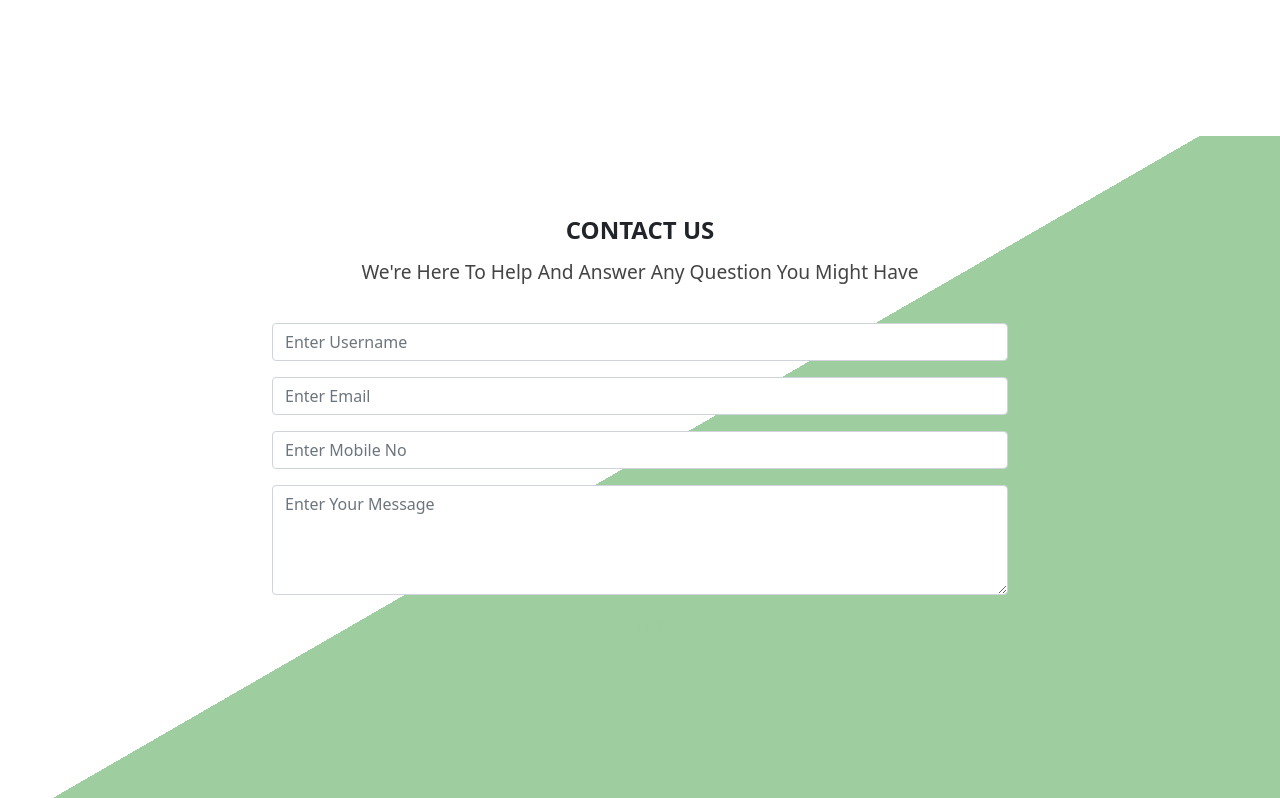
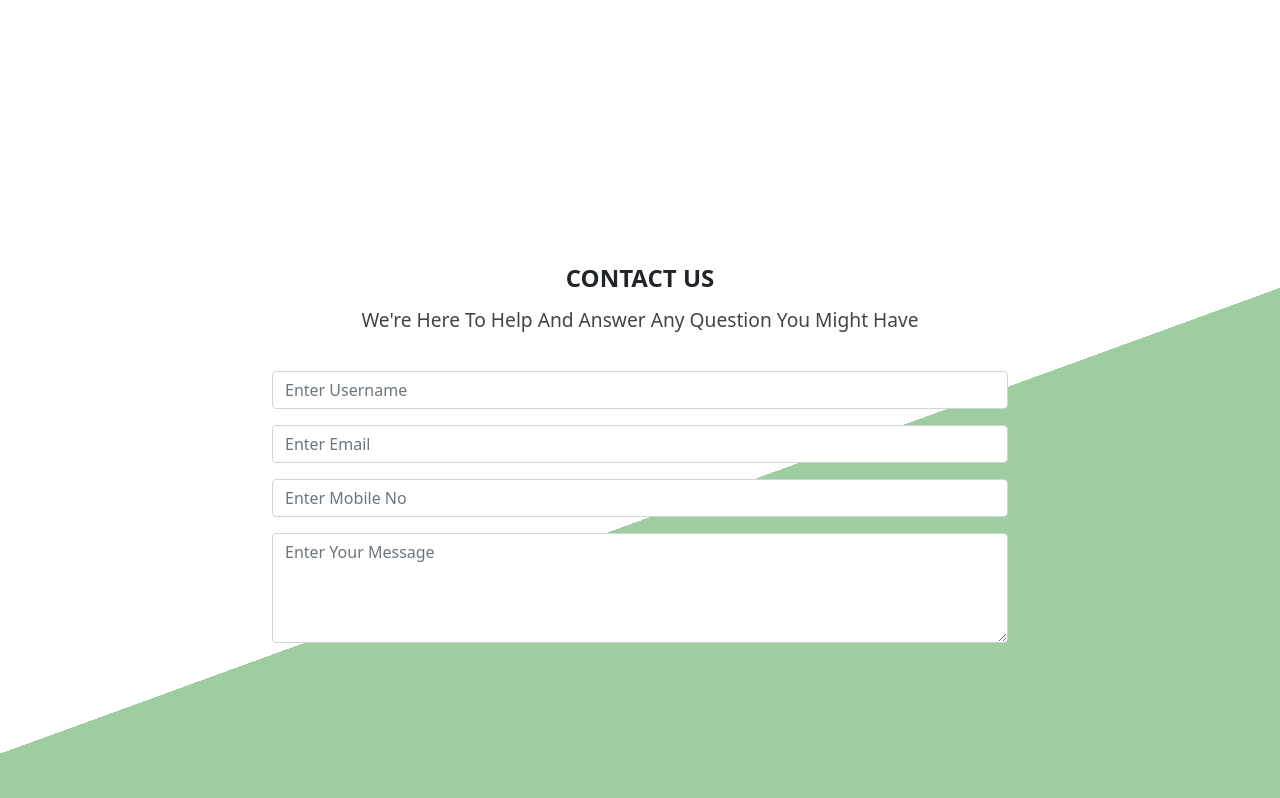
Before and after one commit to Nowshin73/MyPortfolio.github.io, a plain HTML site: page index.html in a window 1280 px wide. Shown: the part 3980-4778 px from the top of the page. Drawn offline with nearby package versions, Linux system fonts and the light colour scheme; a script that the page names is missing.

Commit message:
7th time editing done

```diff
--- a/CSS/style.css
+++ b/CSS/style.css
@@ -361,7 +361,7 @@ left: 0;
 bottom: 0;
 right: 0;
 z-index: -1;
-background: linear-gradient(330deg, #9ecd9f 55%, #fff 0%);
+background: linear-gradient(340deg, #9ecd9f 55%, #fff 0%);
 }
 .form-button button{
     border: 1px solid #9ecd9f;
--- a/index.html
+++ b/index.html
@@ -357,7 +357,7 @@
   </section>
   <!--************************Customer reivews ends****************************-->
   <!--************************Contact Us starts****************************-->
-  <section class="contactus" id="contactid">
+  <section class="contactus mt-xl-5" id="contactid">
     <div class="container headings text-center">
       <h1 class="text-center font-weight-bold ">CONTACT US</h1>
       <p class="text-capitalize p-1">We're Here To Help And Answer Any Question You Might Have</p>
```
